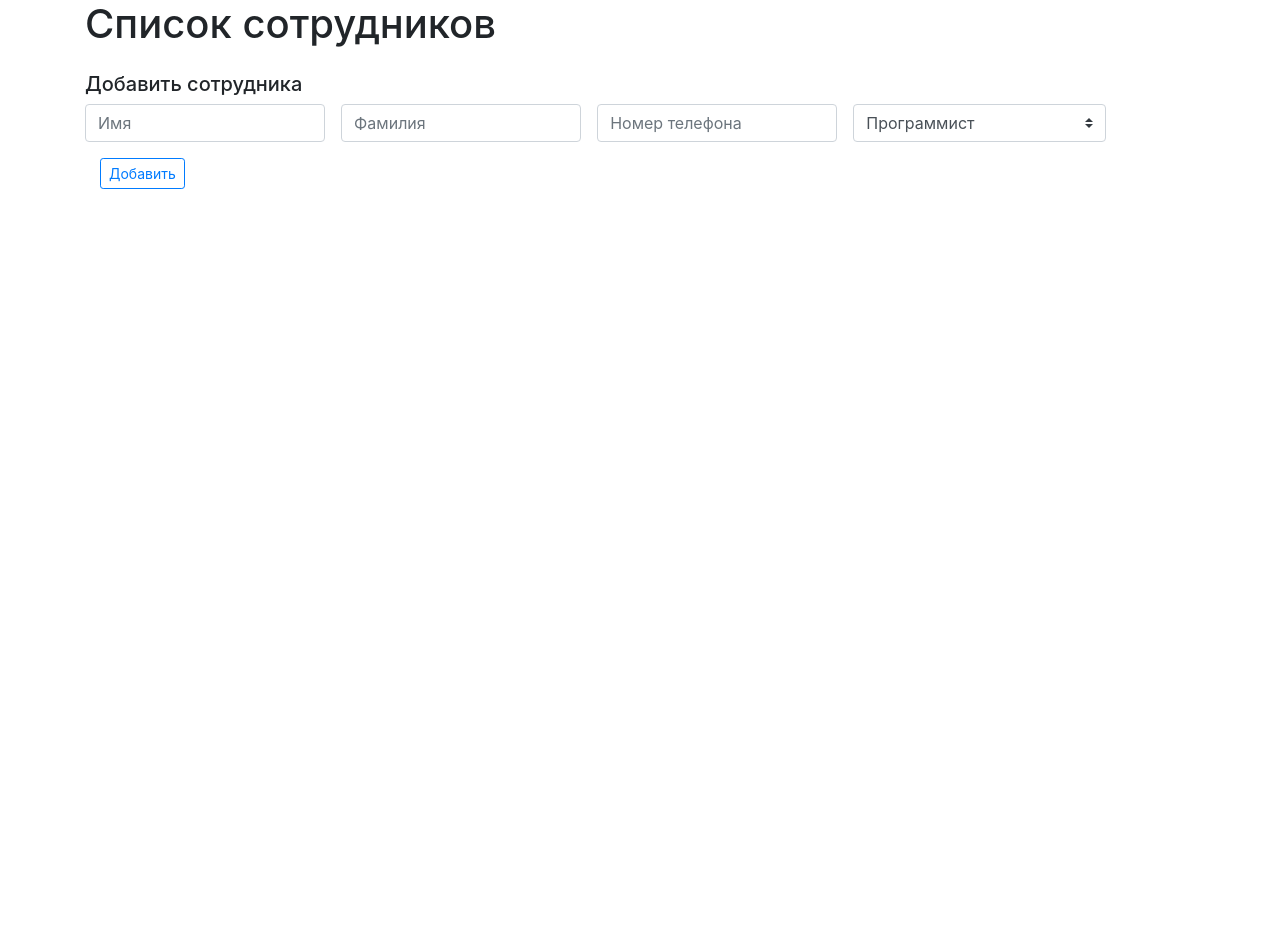
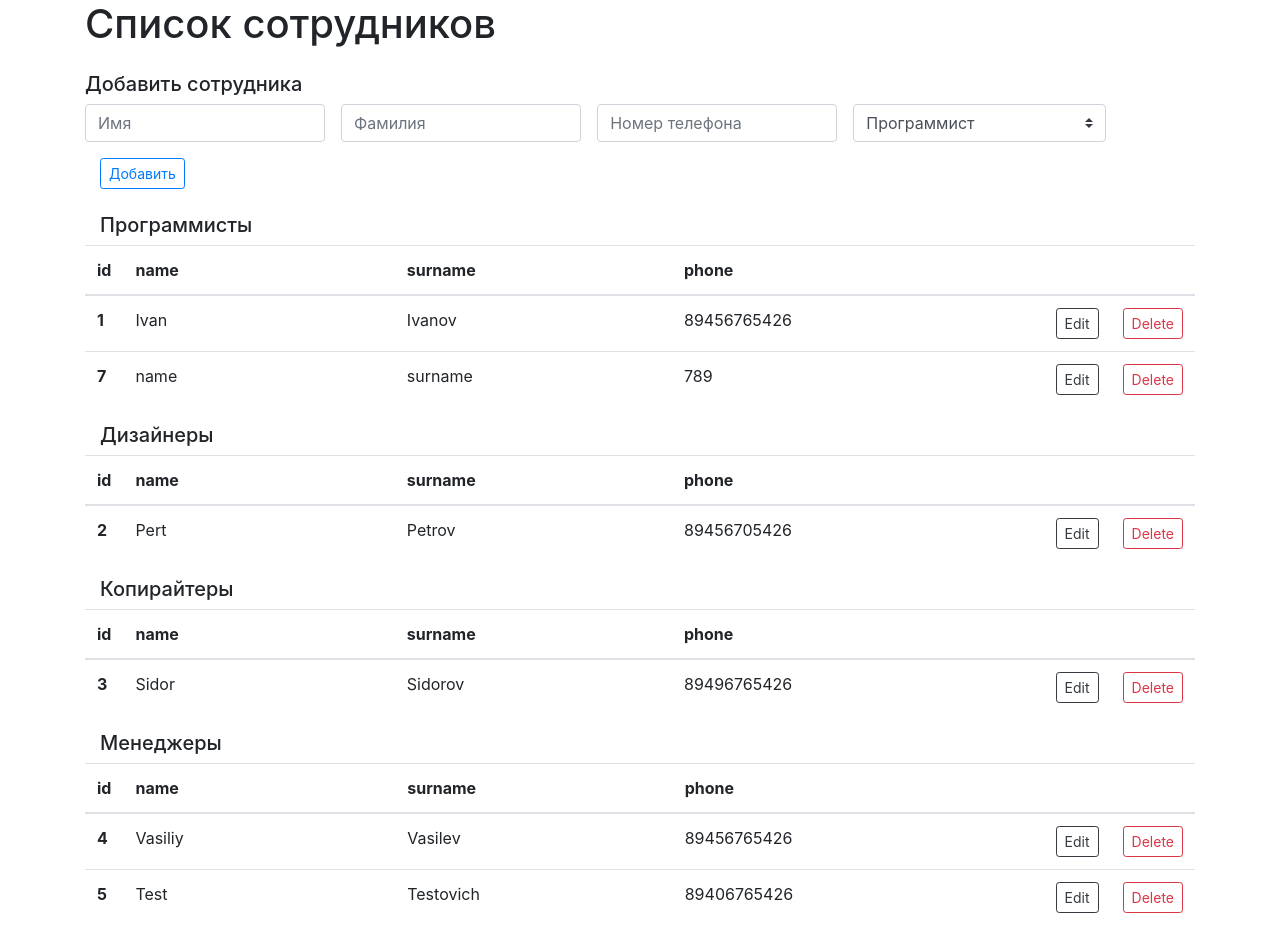
Before and after one commit to Valentina-Svichnik/JS_project14, an Angular app: page / in a window 1280 px wide. Before the commit the page ends 800 px from the top, so only its background shows below. Built offline with nearby package versions, Linux system fonts and the light colour scheme; data requests are answered from the project's data file.

Commit message:
add function is working

```diff
--- a/db.json
+++ b/db.json
@@ -1,32 +1,46 @@
 {
-  "posts": [
+  "workers": [
     {
       "id": 1,
       "name": "Ivan",
       "surname": "Ivanov",
       "type": 0,
-      "phone":"89456765426"
+      "phone": "89456765426"
     },
     {
       "id": 2,
       "name": "Pert",
       "surname": "Petrov",
       "type": 1,
-      "phone":"89456705426"
+      "phone": "89456705426"
     },
     {
       "id": 3,
       "name": "Sidor",
       "surname": "Sidorov",
       "type": 2,
-      "phone":"89496765426"
+      "phone": "89496765426"
     },
     {
       "id": 4,
       "name": "Vasiliy",
       "surname": "Vasilev",
       "type": 3,
-      "phone":"89456765426"
+      "phone": "89456765426"
+    },
+    {
+      "id": 5,
+      "name": "Test",
+      "surname": "Testovich",
+      "type": 3,
+      "phone": "89406765426"
+    },
+    {
+      "name": "name",
+      "surname": "surname",
+      "type": 0,
+      "phone": "789",
+      "id": 7
     }
   ]
 }
--- a/src/app/app.component.ts
+++ b/src/app/app.component.ts
@@ -1,6 +1,6 @@
 import { Component, OnInit } from '@angular/core';
 import { HttpWorkersService } from './shared/services/http-workers.service';
-import { MyWorker, MyWorkersDatabase, MyWorkerType } from './shared/worker.model';
+import { MyWorker, MyWorkerType } from './shared/worker.model';
 
 @Component({
   selector: 'app-root',
@@ -15,9 +15,16 @@ export class AppComponent implements OnInit {
   constructor(private HttpWorkersService: HttpWorkersService) { }
 
   ngOnInit() {
-    this.HttpWorkersService.mySuperFunc('Its working!');
+    this.getData();
   }
 
+  async getData() {
+    try{
+      this.workers = await this.HttpWorkersService.getWorkers();
+    } catch(err) {
+      console.error(err);
+    }
+  }
 
   getByType(type: number) {
     return this.workers.filter((worker) =>
@@ -42,7 +49,8 @@ export class AppComponent implements OnInit {
     }
   }
 
-  onAddWorker(worker: MyWorker) {
+  async onAddWorker(worker: MyWorker) {
+    // console.log(worker);
     let id =
       this.workers.length > 0
         ? this.workers[this.workers.length - 1].id + 1
@@ -53,5 +61,20 @@ export class AppComponent implements OnInit {
     } else {
       alert('Пожалуйста, введите имя, фамилию и телефон работника');
     }
+
+    try{
+      let id =
+      this.workers.length > 0
+        ? this.workers[this.workers.length - 1].id + 1
+        : 0;
+      worker.id = id;
+      if (worker.name !== undefined && worker.surname !== undefined && worker.phone !== undefined && worker.name && worker.surname && worker.phone) {
+        await this.HttpWorkersService.postWorkers(worker);
+      } else {
+        alert('Пожалуйста, введите имя, фамилию и телефон работника');
+      }
+    } catch (err) {
+      console.error(err);
+    }
   }
 }
--- a/src/app/shared/services/http-workers.service.ts
+++ b/src/app/shared/services/http-workers.service.ts
@@ -1,13 +1,21 @@
+import { HttpClient } from '@angular/common/http';
 import { Injectable } from '@angular/core';
+import { promise } from 'protractor';
+import { MyWorker } from '../worker.model';
 
 @Injectable({
   providedIn: 'root'
 })
 export class HttpWorkersService {
 
-  constructor() { }
+  routeApi = 'http://localhost:3000/workers';
+  constructor(private http: HttpClient) { }
 
-  mySuperFunc(str: string) {
-    console.log(str);
+  getWorkers(): Promise<any> {
+    return this.http.get(this.routeApi).toPromise();
+  }
+
+  postWorkers(data: MyWorker){
+    this.http.post(this.routeApi, data).toPromise();
   }
 }
--- a/src/app/shared/worker.model.ts
+++ b/src/app/shared/worker.model.ts
@@ -13,9 +13,9 @@ export enum MyWorkerType {
     manager,
 }
 
-export let MyWorkersDatabase: MyWorker[] = [
-    {id:1, name: 'Ivan', surname: 'Ivanov', type: 0, phone:"89456765426"},
-    {id:2, name: 'Petr', surname: 'Petrov', type: 1, phone:"89456765427"},
-    {id:3, name: 'Sidor', surname: 'Sidorov', type: 2, phone:"89456761426"},
-    {id:4, name: 'Vasiliy', surname: 'Vasilyev', type: 3, phone:"89456065426"},
-];
+// export let MyWorkersDatabase: MyWorker[] = [
+//     {id:1, name: 'Ivan', surname: 'Ivanov', type: 0, phone:"89456765426"},
+//     {id:2, name: 'Petr', surname: 'Petrov', type: 1, phone:"89456765427"},
+//     {id:3, name: 'Sidor', surname: 'Sidorov', type: 2, phone:"89456761426"},
+//     {id:4, name: 'Vasiliy', surname: 'Vasilyev', type: 3, phone:"89456065426"},
+// ];
--- a/src/app/ui/addform-worker/addform-worker.component.ts
+++ b/src/app/ui/addform-worker/addform-worker.component.ts
@@ -31,6 +31,7 @@ export class AddformWorkerComponent implements OnInit {
 
 
   onAddWorker() {
+    try{
       let worker: MyWorker = {
         name: this.myForm.value.name,
         surname: this.myForm.value.surname,
@@ -38,5 +39,8 @@ export class AddformWorkerComponent implements OnInit {
         phone: this.myForm.value.phone
       };
       this.addWorker.emit(worker);
+    } catch (err) {
+      console.error(err);
     }
   }
+}
```
Lines whose indentation alone changed are shown as unchanged.
